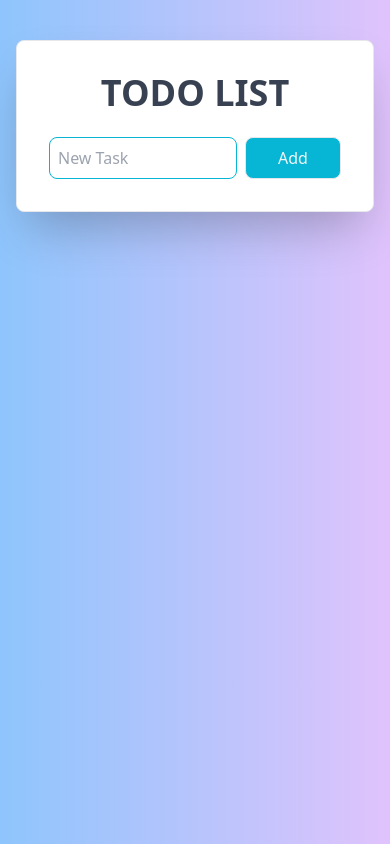
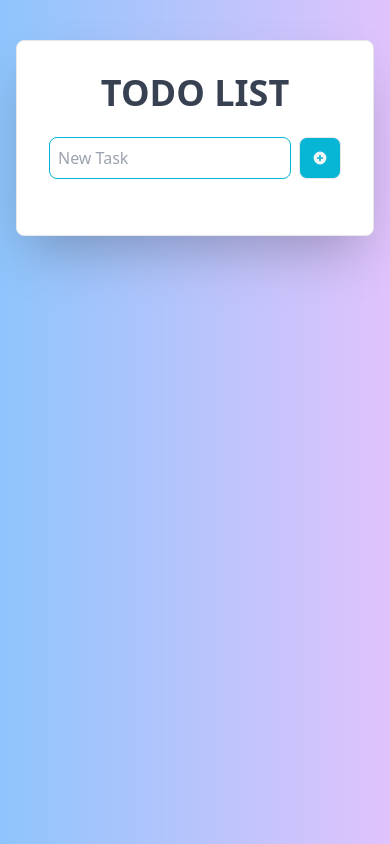
Before and after one commit to mechapear/todo-react, a React (Vite) app: page / in a window 390 px wide. Built offline with nearby package versions, Linux system fonts and the light colour scheme.

Commit message:
fix: improve responsive UI
- refactor extract trash icon to be a component
- add new plus icon component

```diff
--- a/src/components/RemoveTodoButton.tsx
+++ b/src/components/RemoveTodoButton.tsx
@@ -1,4 +1,5 @@
 import React, { MouseEventHandler } from 'react'
+import TrashIcon from '@/icons/TrashIcon'
 
 export type RemoveTodoButtonProps = {
   onClick: MouseEventHandler<HTMLButtonElement>
@@ -7,24 +8,10 @@ export type RemoveTodoButtonProps = {
 export default function RemoveTodoButton({ onClick }: RemoveTodoButtonProps) {
   return (
     <button
-      className="inline-flex items-center justify-center cursor-pointer bg-gray-700 rounded-lg text-white px-2 py-1"
+      className="inline-flex items-center justify-center cursor-pointer bg-gray-700 rounded-lg text-white p-1.5 text-sm"
       onClick={onClick}
     >
-      <svg
-        aria-hidden="true"
-        focusable="false"
-        data-prefix="fas"
-        data-icon="trash-alt"
-        role="img"
-        xmlns="http://www.w3.org/2000/svg"
-        viewBox="0 0 448 512"
-        className="inline align-middle w-[1em] h-[1em] leading-none"
-      >
-        <path
-          fill="currentColor"
-          d="M32 464a48 48 0 0 0 48 48h288a48 48 0 0 0 48-48V128H32zm272-256a16 16 0 0 1 32 0v224a16 16 0 0 1-32 0zm-96 0a16 16 0 0 1 32 0v224a16 16 0 0 1-32 0zm-96 0a16 16 0 0 1 32 0v224a16 16 0 0 1-32 0zM432 32H312l-9.4-18.7A24 24 0 0 0 281.1 0H166.8a23.72 23.72 0 0 0-21.4 13.3L136 32H16A16 16 0 0 0 0 48v32a16 16 0 0 0 16 16h416a16 16 0 0 0 16-16V48a16 16 0 0 0-16-16z"
-        />
-      </svg>
+      <TrashIcon />
     </button>
   )
 }
--- a/src/components/TodoInput.tsx
+++ b/src/components/TodoInput.tsx
@@ -1,6 +1,7 @@
 import { nanoid } from 'nanoid'
 import React, { ChangeEvent, FormEvent, useState } from 'react'
 import { Todo } from '@/domain/todo.types'
+import PlusIcon from '@/icons/PlusIcon'
 
 export type TodoInputProps = {
   // onNewTodo รับมาจาก TodoBoard เป็น Function ที่ไม่ return แต่ส่งค่า newTodo ไปให้ TodoBoard
@@ -37,9 +38,10 @@ export default function TodoInput({ onNewTodo }: TodoInputProps) {
       />
       <button
         type="submit"
-        className="flex-shrink-0 border bg-cyan-500 rounded-lg p-2 text-center text-gray-100 min-w-[6rem] hover:bg-cyan-600"
+        className="flex-shrink-0 border bg-cyan-500 rounded-lg p-2 space-x-1 text-center text-gray-100 min-w-[2.625rem] sm:min-w-[6rem] hover:bg-cyan-600 inline-flex items-center justify-center"
       >
-        Add
+        <PlusIcon />
+        <span className="hidden sm:inline">Add</span>
       </button>
     </form>
   )
--- a/src/components/TodoItem.tsx
+++ b/src/components/TodoItem.tsx
@@ -13,7 +13,7 @@ export default function TodoItem({ text, isChecked, onChange, onRemove }: TodoIt
   }
 
   return (
-    <li className="flex items-start justify-between space-x-4 p-4 hover:bg-gray-100">
+    <li className="group flex items-start justify-between space-x-4 p-4 hover:bg-gray-100 rounded-lg">
       <label className="flex space-x-4">
         <div className="flex h-6 items-center">
           <input
@@ -25,7 +25,9 @@ export default function TodoItem({ text, isChecked, onChange, onRemove }: TodoIt
         </div>
         <span className="flex-auto text-gray-700">{text}</span>
       </label>
-      <RemoveTodoButton onClick={onRemove} />
+      <div className="invisible group-hover:visible">
+        <RemoveTodoButton onClick={onRemove} />
+      </div>
     </li>
   )
 }
--- a/src/components/TodoList.tsx
+++ b/src/components/TodoList.tsx
@@ -10,7 +10,7 @@ export type TodoListProps = {
 
 export default function TodoList({ todoList, onCheckTodo, onRemoveTodo }: TodoListProps) {
   return (
-    <div>
+    <div className="mt-6">
       <ul>
         {todoList.map((todoItem) => {
           return (
--- /dev/null
+++ b/src/icons/PlusIcon.tsx
@@ -0,0 +1,18 @@
+import React from 'react'
+
+export default function PlusIcon() {
+  return (
+    <svg
+      xmlns="http://www.w3.org/2000/svg"
+      className="svg-icon"
+      viewBox="0 0 20 20"
+      fill="currentColor"
+    >
+      <path
+        fillRule="evenodd"
+        d="M10 18a8 8 0 100-16 8 8 0 000 16zm1-11a1 1 0 10-2 0v2H7a1 1 0 100 2h2v2a1 1 0 102 0v-2h2a1 1 0 100-2h-2V7z"
+        clipRule="evenodd"
+      />
+    </svg>
+  )
+}
--- /dev/null
+++ b/src/icons/TrashIcon.tsx
@@ -0,0 +1,18 @@
+import React from 'react'
+
+export default function TrashIcon() {
+  return (
+    <svg
+      xmlns="http://www.w3.org/2000/svg"
+      className="svg-icon"
+      viewBox="0 0 20 20"
+      fill="currentColor"
+    >
+      <path
+        fillRule="evenodd"
+        d="M9 2a1 1 0 00-.894.553L7.382 4H4a1 1 0 000 2v10a2 2 0 002 2h8a2 2 0 002-2V6a1 1 0 100-2h-3.382l-.724-1.447A1 1 0 0011 2H9zM7 8a1 1 0 012 0v6a1 1 0 11-2 0V8zm5-1a1 1 0 00-1 1v6a1 1 0 102 0V8a1 1 0 00-1-1z"
+        clipRule="evenodd"
+      />
+    </svg>
+  )
+}
--- a/src/index.css
+++ b/src/index.css
@@ -5,3 +5,7 @@
 body {
   @apply bg-gradient-to-r from-[#8ec5fc] to-[#e0c3fc] p-4;
 }
+
+.svg-icon {
+  @apply inline align-middle w-[1em] h-[1em] leading-none;
+}
```
